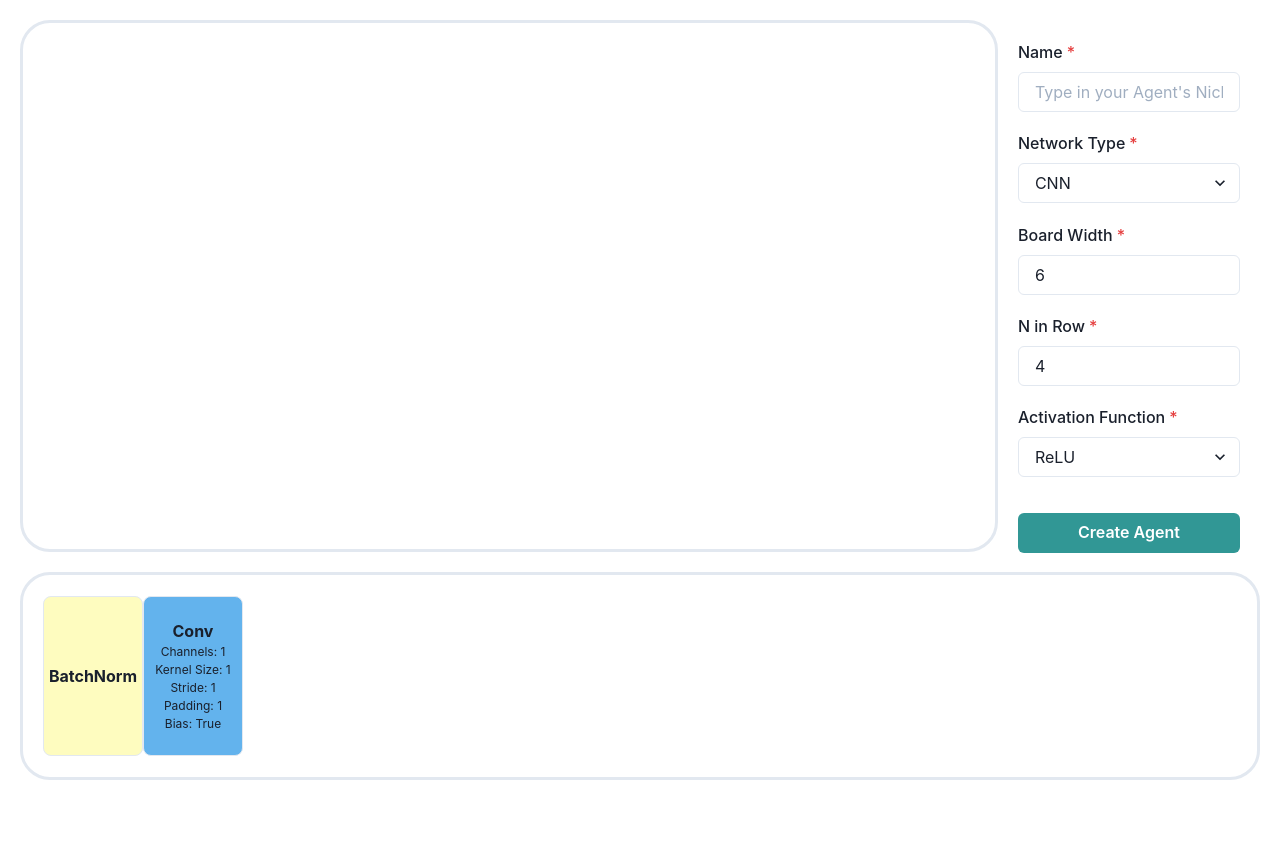
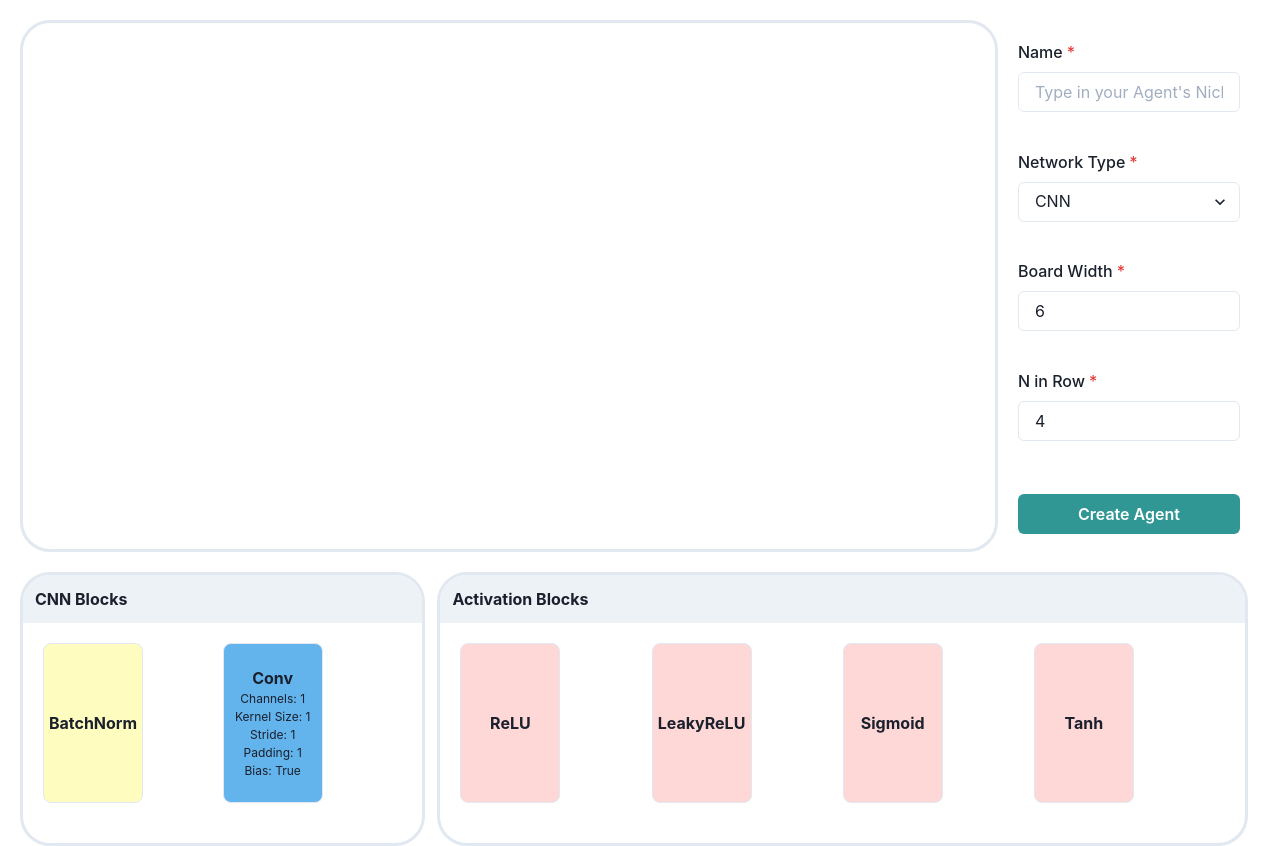
Before and after one commit to jirheee/CS492-Team-Project, a React (Create React App) app in the folder Client/: page /agent/create in a window 1280 px wide. Before the commit the page ends 800 px from the top, so only its background shows below. Built offline with nearby package versions, Linux system fonts and the light colour scheme; no server answers.

Commit message:
Add Activation Blocks

```diff
--- /dev/null
+++ b/Client/src/Components/layers/activationBlock.tsx
@@ -0,0 +1,20 @@
+import { Layer } from '../../model/types';
+import BaseBlock, { BlockProps } from './baseBlock';
+
+const ActivationBlock = ({
+  layerType,
+  onClick,
+  onClose,
+  onModify
+}: Omit<BlockProps<Layer>, 'popover'>) => {
+  return (
+    <BaseBlock<Layer>
+      layerType={layerType}
+      onClick={onClick}
+      onClose={onClose}
+      onModify={onModify}
+    />
+  );
+};
+
+export default ActivationBlock;
--- a/Client/src/Components/layers/baseBlock.tsx
+++ b/Client/src/Components/layers/baseBlock.tsx
@@ -1,11 +1,11 @@
 import React from 'react';
 import { Flex, Text, CloseButton } from '@chakra-ui/react';
-import { LayerType } from '../../model/types';
+import { ActivationFunction, LayerType } from '../../model/types';
 import { getBlockColor } from '../../lib/util';
 import { ReactElement } from 'react-router/node_modules/@types/react';
 
 export interface BlockProps<T> {
-  layerType: LayerType;
+  layerType: LayerType | ActivationFunction;
   popover?: ReactElement;
   onClick?: () => void;
   onClose?: () => void;
--- a/Client/src/Components/layers/index.tsx
+++ b/Client/src/Components/layers/index.tsx
@@ -1,16 +1,34 @@
-import { ConvLayer, GraphConvLayer, Layer, LayerType } from '../../model/types';
+import { isActivationFunction } from '../../lib/util';
+import {
+  ActivationFunction,
+  ConvLayer,
+  GraphConvLayer,
+  Layer,
+  LayerType
+} from '../../model/types';
+import ActivationBlock from './activationBlock';
 import BatchNorm from './batchNorm';
 import Conv from './conv';
 import GraphConv from './graphConv';
 
 const createLayerElement = (
-  layerType: LayerType,
+  layerType: LayerType | ActivationFunction,
   layerProps: ConvLayer | GraphConvLayer | Layer,
   key?: any,
   onClick?: () => void,
   onClose?: () => void,
   onModify?: (newLayer: ConvLayer | GraphConvLayer | Layer) => () => void
 ) => {
+  if (isActivationFunction(layerType)) {
+    return (
+      <ActivationBlock
+        layerType={layerType}
+        onClick={onClick}
+        onClose={onClose}
+        key={key}
+      />
+    );
+  }
   switch (layerType) {
     case LayerType.BatchNorm:
       return (
@@ -45,4 +63,4 @@ const createLayerElement = (
   }
 };
 
-export { BatchNorm, Conv, GraphConv, createLayerElement };
+export { createLayerElement };
--- a/Client/src/Components/nnConfigForm.tsx
+++ b/Client/src/Components/nnConfigForm.tsx
@@ -7,7 +7,7 @@ import {
   Input,
   Button
 } from '@chakra-ui/react';
-import { ActivationFunction, NNType } from '../model/types';
+import { NNType } from '../model/types';
 import { isInt } from '../lib/util';
 
 interface NNConfigFormProps {
@@ -67,23 +67,6 @@ const NNConfigForm = ({
         <FormLabel>N in Row</FormLabel>
         <Input defaultValue={4} onChange={validateNinRow} />
       </FormControl>
-      <FormControl isRequired>
-        <FormLabel>Activation Function</FormLabel>
-        <Select>
-          <option value={ActivationFunction.ReLU}>
-            {ActivationFunction.ReLU}
-          </option>
-          <option value={ActivationFunction.LeakyReLU}>
-            {ActivationFunction.LeakyReLU}
-          </option>
-          <option value={ActivationFunction.Sigmoid}>
-            {ActivationFunction.Sigmoid}
-          </option>
-          <option value={ActivationFunction.Tanh}>
-            {ActivationFunction.Tanh}
-          </option>
-        </Select>
-      </FormControl>
       <Button mt={4} colorScheme="teal" type="submit">
         Create Agent
       </Button>
--- a/Client/src/Components/nnItemShelf.tsx
+++ b/Client/src/Components/nnItemShelf.tsx
@@ -1,7 +1,8 @@
-import { Grid } from '@chakra-ui/react';
+import { Grid, Flex, Text } from '@chakra-ui/react';
 import {
   getCnnAvailableLayerTypes,
-  getGnnAvailableLayerTypes
+  getGnnAvailableLayerTypes,
+  getActivationFunctions
 } from '../lib/util';
 import { ConvLayer, GraphConvLayer, NNType } from '../model/types';
 import { createLayerElement } from './layers';
@@ -12,16 +13,33 @@ interface NNItemShelfProps {
 }
 
 const NNItemShelf = ({ nnType, onClick }: NNItemShelfProps) => {
+  const trainableBlockNumber = nnType === NNType.CNN ? 2 : 5;
+  const activationBlockNumber = 4;
   return (
-    <Grid
+    <Flex>
+      <Flex
         marginTop="auto"
         border="solid"
         borderRadius={30}
         borderColor="gray.200"
         h="full"
+        w={`${
+          (trainableBlockNumber /
+            (trainableBlockNumber + activationBlockNumber)) *
+          100
+        }%`}
         mt={5}
+        marginRight={3}
+        flexDir="column"
+        overflow="hidden"
+      >
+        <Text p={3} w="full" backgroundColor="gray.100" fontWeight="bold">
+          CNN Blocks
+        </Text>
+        <Grid
+          w="full"
           p={5}
-      templateColumns="repeat(12, 1fr)"
+          templateColumns={`repeat(${trainableBlockNumber}, 1fr)`}
           alignContent="center"
         >
           {nnType === NNType.CNN
@@ -42,6 +60,43 @@ const NNItemShelf = ({ nnType, onClick }: NNItemShelfProps) => {
                 )
               )}
         </Grid>
+      </Flex>
+      <Flex
+        marginTop="auto"
+        border="solid"
+        borderRadius={30}
+        borderColor="gray.200"
+        h="full"
+        w={`${
+          (activationBlockNumber /
+            (trainableBlockNumber + activationBlockNumber)) *
+          100
+        }%`}
+        mt={5}
+        marginRight={3}
+        flexDir="column"
+        overflow="hidden"
+      >
+        <Text p={3} w="full" backgroundColor="gray.100" fontWeight="bold">
+          Activation Blocks
+        </Text>
+        <Grid
+          w="full"
+          templateColumns="repeat(4, 1fr)"
+          alignContent="center"
+          p={5}
+        >
+          {getActivationFunctions().map(layerProps =>
+            createLayerElement(
+              layerProps.layer_name,
+              layerProps,
+              layerProps.layer_name,
+              onClick && onClick(layerProps.layer_name)
+            )
+          )}
+        </Grid>
+      </Flex>
+    </Flex>
   );
 };
 
--- a/Client/src/Pages/agentCreatePage.tsx
+++ b/Client/src/Pages/agentCreatePage.tsx
@@ -24,8 +24,7 @@ const AgentCreatePage = () => {
           n_in_row: +target[3].value
         },
         nn_type: target[1].value,
-        layers,
-        activ_func: target[4].value
+        layers
       })
     );
     // Request.post('/create/agent', JSON.stringify(layers));
--- a/Client/src/lib/util.ts
+++ b/Client/src/lib/util.ts
@@ -1,4 +1,5 @@
 import {
+  ActivationFunction,
   BiasInfo,
   ConvLayer,
   GraphConvLayer,
@@ -6,7 +7,7 @@ import {
   LayerType
 } from '../model/types';
 
-const getBlockColor = (layerType: LayerType) => {
+const getBlockColor = (layerType: LayerType | ActivationFunction) => {
   switch (layerType) {
     case LayerType.BatchNorm:
       return 'yellow.100';
@@ -22,6 +23,8 @@ const getBlockColor = (layerType: LayerType) => {
       return 'orange.300';
     case LayerType.SGConv:
       return 'orange.400';
+    default:
+      return 'red.100';
   }
 };
 
@@ -29,9 +32,21 @@ const isInt = value => {
   return /^\+?(0|[1-9]\d*)$/.test(value);
 };
 
+const isActivationFunction = (layerType: LayerType | ActivationFunction) => {
+  return (
+    layerType === ActivationFunction.LeakyReLU ||
+    layerType === ActivationFunction.ReLU ||
+    layerType === ActivationFunction.Tanh ||
+    layerType === ActivationFunction.Sigmoid
+  );
+};
+
 const createLayer = (
-  layerType: LayerType
+  layerType: LayerType | ActivationFunction
 ): Layer | GraphConvLayer | ConvLayer => {
+  if (isActivationFunction(layerType)) {
+    return { layer_name: layerType };
+  }
   switch (layerType) {
     case LayerType.BatchNorm:
       return { layer_name: LayerType.BatchNorm };
@@ -49,6 +64,10 @@ const createLayer = (
   }
 };
 
+const createActivationLayer = (activationType: ActivationFunction) => {
+  return { layer_name: activationType };
+};
+
 const getGnnAvailableLayerTypes = () =>
   [
     LayerType.GATConv,
@@ -60,6 +79,14 @@ const getGnnAvailableLayerTypes = () =>
 
 const getCnnAvailableLayerTypes = () =>
   [LayerType.BatchNorm, LayerType.Conv].map(t => createLayer(t));
+
+const getActivationFunctions = () =>
+  [
+    ActivationFunction.ReLU,
+    ActivationFunction.LeakyReLU,
+    ActivationFunction.Sigmoid,
+    ActivationFunction.Tanh
+  ].map(t => createActivationLayer(t));
 
 const capitalizeFirstChar = (str: string) => {
   return str.charAt(0).toLocaleUpperCase() + str.slice(1);
@@ -106,5 +133,7 @@ export {
   snakeCaseToPascalCase,
   getMinimunvalueForField,
   lowercaseFirstChar,
-  pascalCaseToSnakeCase
+  pascalCaseToSnakeCase,
+  getActivationFunctions,
+  isActivationFunction
 };
--- a/Client/src/model/model.ts
+++ b/Client/src/model/model.ts
@@ -13,7 +13,6 @@ class Model {
   public board: Board = { board_height: 6, board_width: 6, n_in_row: 4 };
   public nn_type: NNType = NNType.CNN;
   public layers: Layer[] = [];
-  public activation: ActivationFunction = ActivationFunction.ReLU;
 
   public addLayer(layerType: LayerType) {
     switch (layerType) {
--- a/Client/src/model/types.ts
+++ b/Client/src/model/types.ts
@@ -39,7 +39,7 @@ export enum BiasInfo {
 }
 
 export interface Layer {
-  layer_name: LayerType;
+  layer_name: LayerType | ActivationFunction;
 }
 
 export interface GraphConvLayer extends Layer {
```
Lines whose indentation alone changed are shown as unchanged.
